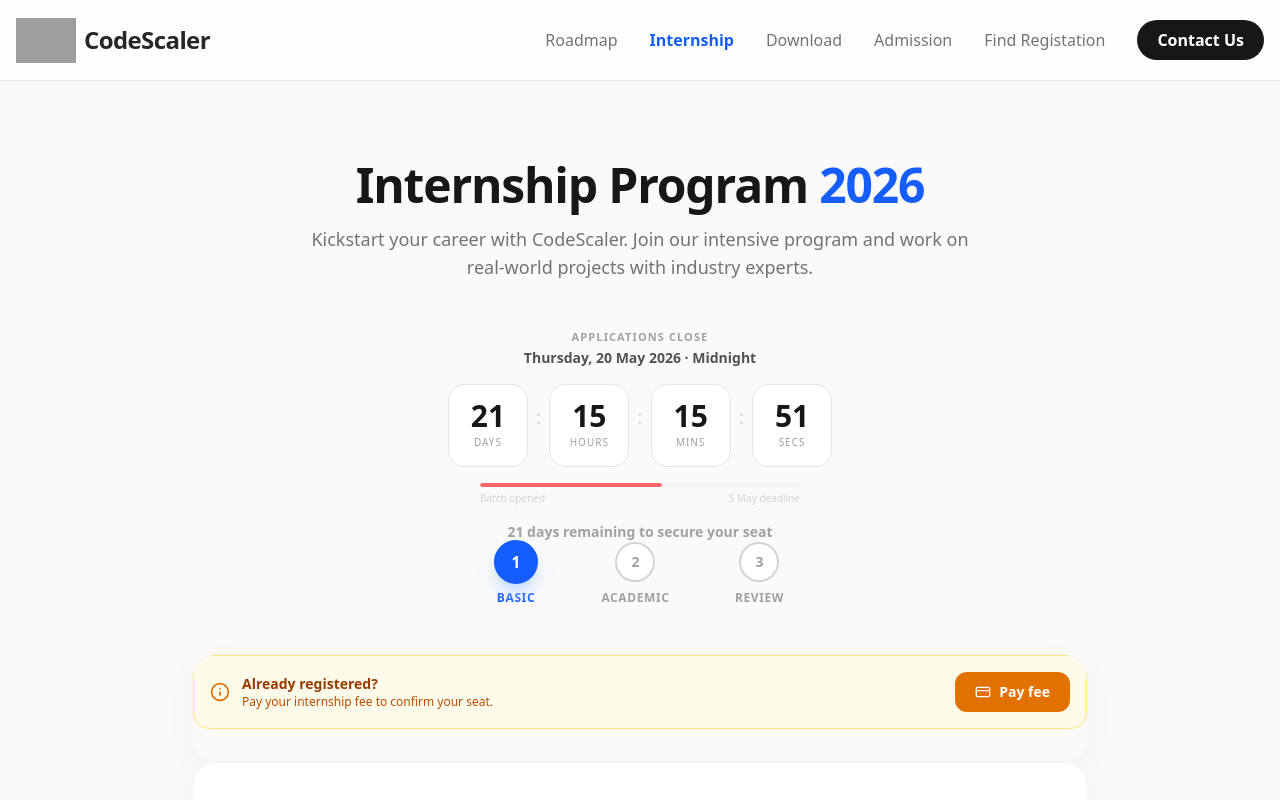
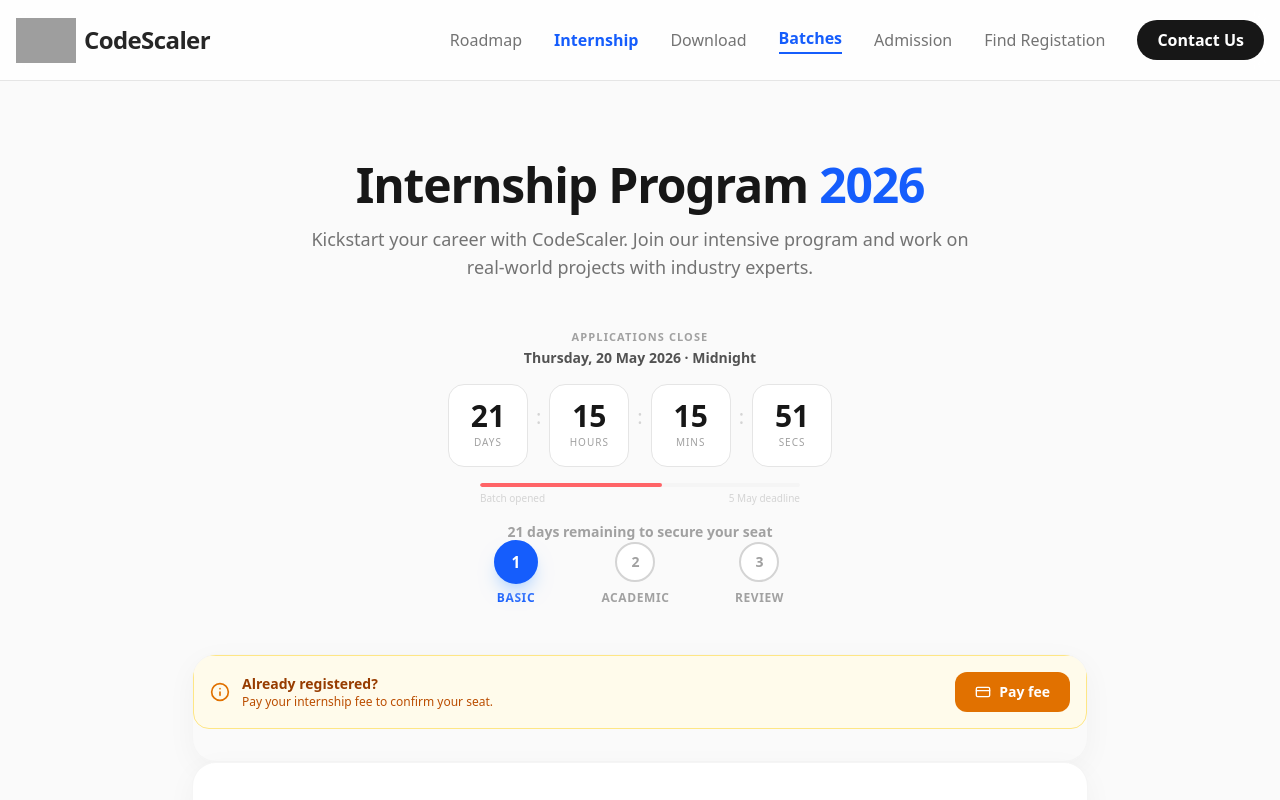
Before and after one commit to Ajaxparmar/intership, a Next.js app: page / in a window 1280 px wide. Shown: the top 800 px of the page. Built offline with nearby package versions, Linux system fonts and the light colour scheme; grey boxes are pictures that could not be loaded.

Commit message:
add batch

```diff
--- a/app/admission/page.tsx
+++ b/app/admission/page.tsx
@@ -162,6 +162,7 @@ export default function AdmissionPage() {
             <a href="/" className="hover:text-blue-600 transition-colors cursor-pointer">Roadmap</a>
             <a href="/" className="hover:text-blue-600 transition-colors cursor-pointer">Internship</a>
             <a href="/admission" className="hover:text-blue-600 transition-colors ">Admission</a>
+            <a href="/batch"    className="text-blue-600 font-semibold border-b-2 border-blue-600 pb-0.5">Batches</a>
             <a href="/find" className="hover:text-blue-600 transition-colors ">Find Registation</a>
             <a
               href="/CodeScaler_Industrial_Training_Curriculum.pdf"
@@ -209,6 +210,7 @@ export default function AdmissionPage() {
                 >
                   Application Form
                 </a>
+                <a href="/batch"    className="text-blue-600 font-semibold border-b-2 border-blue-600 pb-0.5">Batches</a>
                 <a
                   href="/CodeScaler_Industrial_Training_Curriculum.pdf"
                   download="CodeScaler_Industrial_Training_Curriculum.pdf"
@@ -218,7 +220,7 @@ export default function AdmissionPage() {
                 </a>
                 <a href="/admission" className="w-full py-4 px-6 rounded-2xl text-left font-bold transition-all cursor-pointer text-neutral-500 hover:bg-neutral-50 hover:text-blue-600 ">Admission</a>
                 <a href="/find" className="w-full py-4 px-6 rounded-2xl text-left font-bold transition-all cursor-pointer text-neutral-500 hover:bg-neutral-50 hover:text-blue-600">Find Registation</a>
-
+                <a href="/batch"    className="text-blue-600 font-semibold border-b-2 border-blue-600 pb-0.5">Batches</a>
                 <a
                   href="/contact"
                   className="w-full py-4 px-6 bg-neutral-900 text-white rounded-2xl font-bold hover:bg-neutral-800 transition-all text-center"
--- a/app/batch/page.tsx
+++ b/app/batch/page.tsx
@@ -252,8 +252,7 @@ export default function BatchesPage() {
             <a href="/"           className="hover:text-blue-600 transition-colors">Roadmap</a>
             <a href="/"           className="hover:text-blue-600 transition-colors">Internship</a>
             <a href="/admission"  className="hover:text-blue-600 transition-colors">Admission</a>
-            <a href="/batches"    className="text-blue-600 font-semibold border-b-2 border-blue-600 pb-0.5">Batches</a>
-            <a href="/admin/batches/add" className="hover:text-blue-600 transition-colors">Add Batch</a>
+            <a href="/batch"    className="text-blue-600 font-semibold border-b-2 border-blue-600 pb-0.5">Batches</a>
             <a href="/find"       className="hover:text-blue-600 transition-colors">Find Registration</a>
             <a href="/contact"    className="px-5 py-2 rounded-full bg-neutral-900 text-white font-bold hover:bg-neutral-800 transition-all">
               Contact Us
--- a/app/find/page.tsx
+++ b/app/find/page.tsx
@@ -144,6 +144,7 @@ export default function FindRegistrationPage() {
                 <a href="/" className="w-full py-4 px-6 rounded-2xl text-left font-bold bg-blue-50 text-blue-600">Application Form</a>
                 <a href="/CodeScaler_Industrial_Training_Curriculum.pdf" download
                   className="w-full py-4 px-6 rounded-2xl text-left font-bold text-neutral-500 hover:bg-neutral-50 hover:text-blue-600">Download Curriculum</a>
+                    <a href="/batch"    className="text-blue-600 font-semibold border-b-2 border-blue-600 pb-0.5">Batches</a>
                     <a href="/admission" className="w-full py-4 px-6 rounded-2xl text-left font-bold transition-all cursor-pointer text-neutral-500 hover:bg-neutral-50 hover:text-blue-600 ">Admission</a>
                 <a href="/find" className="w-full py-4 px-6 rounded-2xl text-left font-bold transition-all cursor-pointer text-neutral-500 hover:bg-neutral-50 hover:text-blue-600">Find Registation</a>
 
--- a/app/page.tsx
+++ b/app/page.tsx
@@ -202,6 +202,7 @@ export default function App() {
             >
               Download
             </a>
+            <a href="/batch"    className="text-blue-600 font-semibold border-b-2 border-blue-600 pb-0.5">Batches</a>
             <a href="/admission" className="hover:text-blue-600 transition-colors ">Admission</a>
             <a href="/find" className="hover:text-blue-600 transition-colors ">Find Registation</a>
 
@@ -260,6 +261,7 @@ export default function App() {
                 >
                   Download Curriculum
                 </a>
+                <a href="/batch"    className="text-blue-600 font-semibold border-b-2 border-blue-600 pb-0.5">Batches</a>
                 <a href="/admission" className="w-full py-4 px-6 rounded-2xl text-left font-bold transition-all cursor-pointer text-neutral-500 hover:bg-neutral-50 hover:text-blue-600 ">Admission</a>
                 <a href="/find" className="w-full py-4 px-6 rounded-2xl text-left font-bold transition-all cursor-pointer text-neutral-500 hover:bg-neutral-50 hover:text-blue-600">Find Registation</a>
                 <button
```
